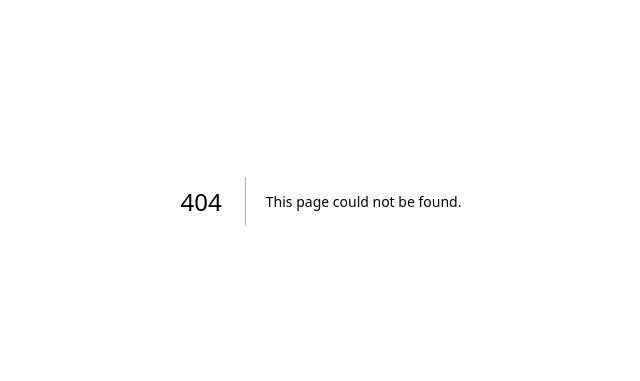
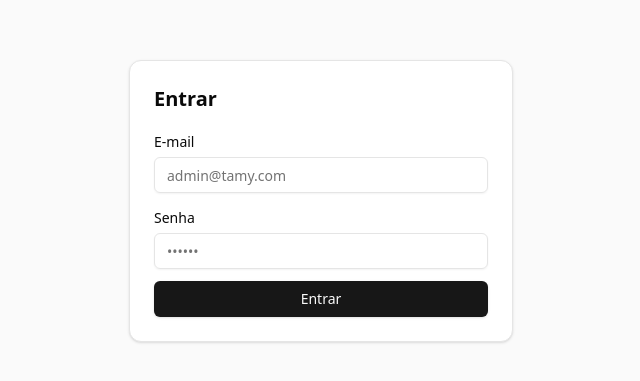
Before and after one commit to daniellsribeiro/tamy-ai-teste, a Next.js app in the folder frontend/: page /login in a window 1280 px wide. Before the commit this address had no page. Shown: the part 199-580 px from the top of the page, without its empty margins (319-959 px from the left). Built offline with nearby package versions, Linux system fonts and the light colour scheme.

Commit message:
feat(frontend-auth): route groups (auth/private), login, navbar, protected e dashboard cards

```diff
--- /dev/null
+++ b/frontend/src/app/(auth)/login/page.tsx
@@ -0,0 +1,65 @@
+'use client';
+
+import { useState } from 'react';
+import { useRouter } from 'next/navigation';
+import { useForm } from 'react-hook-form';
+import { z } from 'zod';
+import { zodResolver } from '@hookform/resolvers/zod';
+import { Button } from '@/components/ui/button';
+import { Card, CardContent } from '@/components/ui/card';
+import { Input } from '@/components/ui/input';
+
+const schema = z.object({
+  email: z.string().email(),
+  password: z.string().min(3),
+});
+type FormData = z.infer<typeof schema>;
+
+export default function LoginPage() {
+  const router = useRouter();
+  const [error, setError] = useState<string | null>(null);
+  const { register, handleSubmit, formState: { isSubmitting } } = useForm<FormData>({
+    resolver: zodResolver(schema),
+  });
+
+  async function onSubmit(data: FormData) {
+    setError(null);
+    try {
+      const res = await fetch(`${process.env.NEXT_PUBLIC_API_URL}/auth/login`, {
+        method: 'POST',
+        headers: { 'Content-Type': 'application/json' },
+        body: JSON.stringify(data),
+      });
+      if (!res.ok) throw new Error('Credenciais inválidas');
+      const json = await res.json();
+      localStorage.setItem('token', json.accessToken);
+      router.push('/dashboard');
+    } catch (e: any) {
+      setError(e.message || 'Erro ao logar');
+    }
+  }
+
+  return (
+    <main className="min-h-screen grid place-items-center p-6">
+      <Card className="w-full max-w-sm">
+        <CardContent className="p-6 space-y-4">
+          <h1 className="text-xl font-semibold">Entrar</h1>
+          <form onSubmit={handleSubmit(onSubmit)} className="space-y-3">
+            <div className="space-y-1">
+              <label className="text-sm">E-mail</label>
+              <Input type="email" placeholder="admin@tamy.com" {...register('email')} />
+            </div>
+            <div className="space-y-1">
+              <label className="text-sm">Senha</label>
+              <Input type="password" placeholder="••••••" {...register('password')} />
+            </div>
+            {error && <p className="text-sm text-red-600">{error}</p>}
+            <Button type="submit" disabled={isSubmitting} className="w-full">
+              {isSubmitting ? 'Entrando...' : 'Entrar'}
+            </Button>
+          </form>
+        </CardContent>
+      </Card>
+    </main>
+  );
+}
--- /dev/null
+++ b/frontend/src/app/(private)/dashboard/page.tsx
@@ -0,0 +1,36 @@
+'use client';
+import { useEffect, useState } from 'react';
+import { Card, CardContent } from '@/components/ui/card';
+
+type Summary = { date: string; orders: number; revenue: string; avgTicket: string };
+
+export default function DashboardPage() {
+  const [data, setData] = useState<Summary | null>(null);
+
+  useEffect(() => {
+    const t = localStorage.getItem('token');
+    fetch(`${process.env.NEXT_PUBLIC_API_URL}/dashboard/summary`, {
+      headers: { Authorization: `Bearer ${t ?? ''}` },
+    })
+      .then(r => r.json())
+      .then(setData)
+      .catch(() => setData(null));
+  }, []);
+
+  return (
+    <main className="grid gap-4 md:grid-cols-3">
+      <Card><CardContent className="p-4">
+        <p className="text-sm text-gray-500">Faturamento (hoje)</p>
+        <p className="text-2xl font-bold">R$ {data?.revenue ?? '0,00'}</p>
+      </CardContent></Card>
+      <Card><CardContent className="p-4">
+        <p className="text-sm text-gray-500">Pedidos (hoje)</p>
+        <p className="text-2xl font-bold">{data?.orders ?? 0}</p>
+      </CardContent></Card>
+      <Card><CardContent className="p-4">
+        <p className="text-sm text-gray-500">Ticket médio</p>
+        <p className="text-2xl font-bold">R$ {data?.avgTicket ?? '0,00'}</p>
+      </CardContent></Card>
+    </main>
+  );
+}
--- /dev/null
+++ b/frontend/src/app/(private)/layout.tsx
@@ -0,0 +1,12 @@
+'use client';
+import Protected from '@/components/Protected';
+import Navbar from '@/components/Navbar';
+
+export default function PrivateLayout({ children }: { children: React.ReactNode }) {
+  return (
+    <Protected>
+      <Navbar />
+      <div className="max-w-5xl mx-auto p-4">{children}</div>
+    </Protected>
+  );
+}
--- a/frontend/src/app/layout.tsx
+++ b/frontend/src/app/layout.tsx
@@ -2,32 +2,18 @@ import type { Metadata } from "next";
 import localFont from "next/font/local";
 import "./globals.css";
 
-const geistSans = localFont({
-  src: "./fonts/GeistVF.woff",
-  variable: "--font-geist-sans",
-  weight: "100 900",
-});
-const geistMono = localFont({
-  src: "./fonts/GeistMonoVF.woff",
-  variable: "--font-geist-mono",
-  weight: "100 900",
-});
+const geistSans = localFont({ src: "./fonts/GeistVF.woff",  variable: "--font-geist-sans",  weight: "100 900" });
+const geistMono = localFont({ src: "./fonts/GeistMonoVF.woff", variable: "--font-geist-mono", weight: "100 900" });
 
 export const metadata: Metadata = {
-  title: "Create Next App",
-  description: "Generated by create next app",
+  title: "Tamy AI — PDV simples",
+  description: "Dashboard e gestão de pedidos",
 };
 
-export default function RootLayout({
-  children,
-}: Readonly<{
-  children: React.ReactNode;
-}>) {
+export default function RootLayout({ children }: { children: React.ReactNode }) {
   return (
-    <html lang="en">
-      <body
-        className={`${geistSans.variable} ${geistMono.variable} antialiased`}
-      >
+    <html lang="pt-BR">
+      <body className={`${geistSans.variable} ${geistMono.variable} antialiased min-h-screen bg-zinc-50`}>
         {children}
       </body>
     </html>
--- /dev/null
+++ b/frontend/src/components/Navbar.tsx
@@ -0,0 +1,28 @@
+'use client';
+import Link from 'next/link';
+import { useRouter, usePathname } from 'next/navigation';
+import { Button } from '@/components/ui/button';
+
+export default function Navbar() {
+  const router = useRouter();
+  const pathname = usePathname();
+  const active = (p: string) => pathname?.startsWith(p) ? 'font-semibold' : 'text-gray-600';
+
+  return (
+    <header className="w-full border-b bg-white">
+      <div className="max-w-5xl mx-auto flex items-center gap-4 p-3">
+        <span className="text-lg font-bold">Tamy AI</span>
+        <nav className="flex gap-4 text-sm">
+          <Link className={active('/dashboard')} href="/dashboard">Dashboard</Link>
+          <Link className={active('/products')} href="/products">Produtos</Link>
+          <Link className={active('/orders')} href="/orders">Pedidos</Link>
+        </nav>
+        <div className="ml-auto">
+          <Button variant="outline" onClick={() => { localStorage.removeItem('token'); router.push('/login'); }}>
+            Sair
+          </Button>
+        </div>
+      </div>
+    </header>
+  );
+}
--- /dev/null
+++ b/frontend/src/components/Protected.tsx
@@ -0,0 +1,12 @@
+'use client';
+import { useEffect } from 'react';
+import { useRouter } from 'next/navigation';
+
+export default function Protected({ children }: { children: React.ReactNode }) {
+  const router = useRouter();
+  useEffect(() => {
+    const t = localStorage.getItem('token');
+    if (!t) router.replace('/login');
+  }, [router]);
+  return <>{children}</>;
+}
```
Also changed, not shown: frontend/src/lib/api.ts (added, +41 -0 lines).
